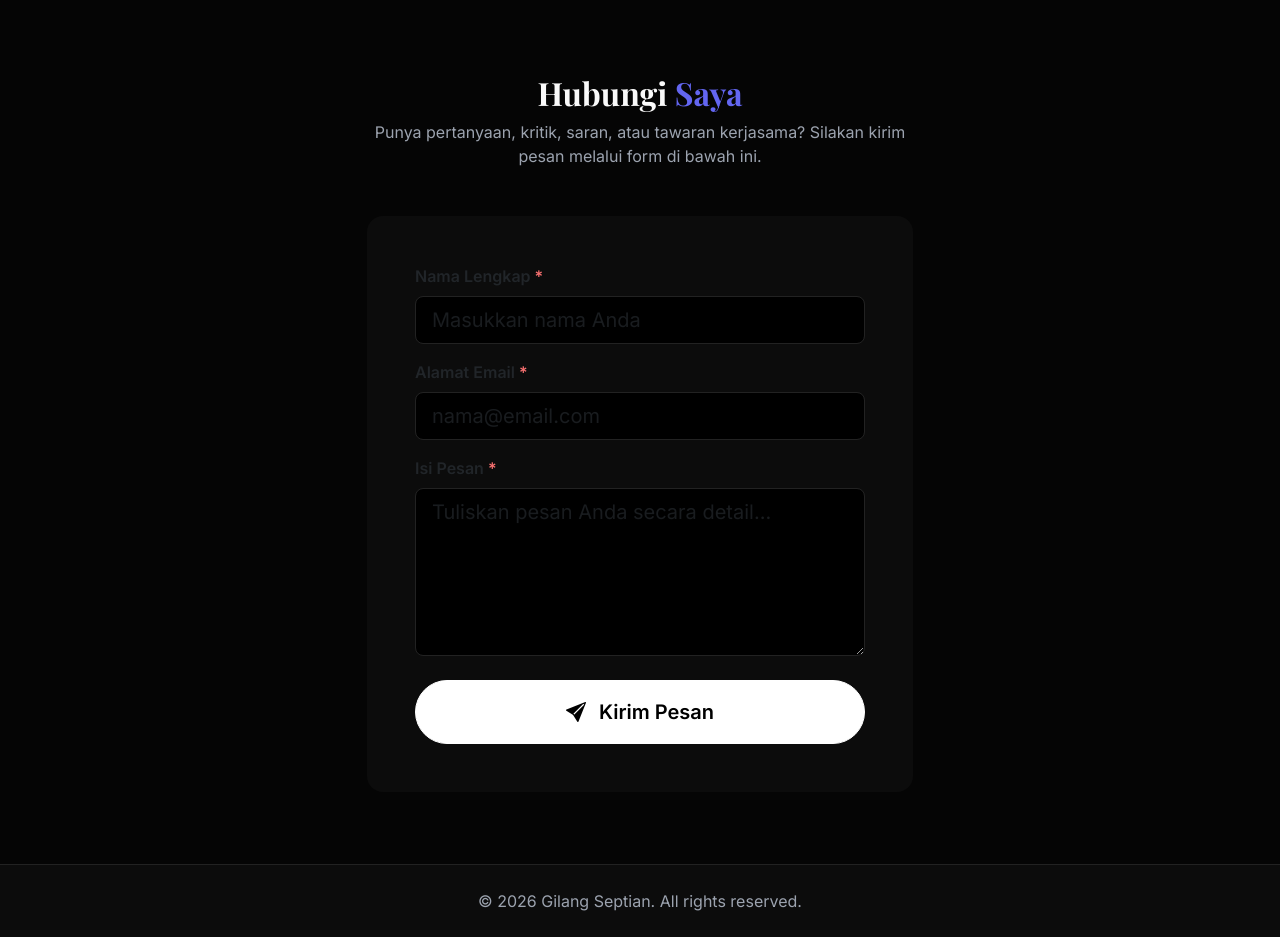
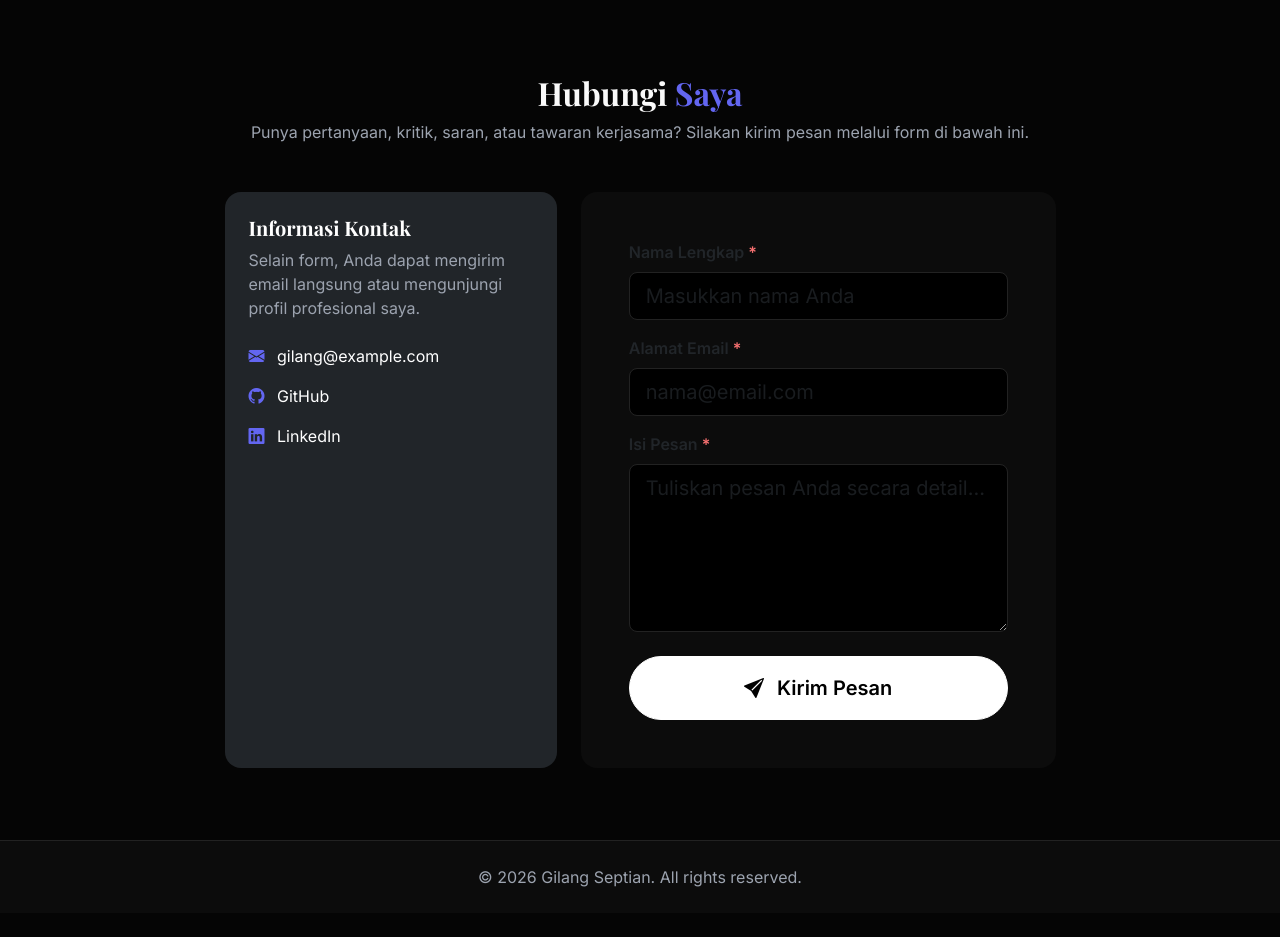
Before and after one commit to gilangseptiancahya15-source/Portofolio-Flask, a Flask app: page /contact in a window 1280 px wide. Shown: the part 94-1031 px from the top of the page. After the commit the page ends 981 px from the top, so only its background shows below. Run offline with Flask 3, Linux system fonts and the light colour scheme; some web fonts are replaced.

Commit message:
Menambahkan informasi kontak

```diff
--- a/app.py
+++ b/app.py
@@ -43,6 +43,10 @@ def ensure_schema():
             conn.execute(text('ALTER TABLE user ADD COLUMN photo_pos_x INTEGER DEFAULT 50'))
         if 'photo_pos_y' not in columns:
             conn.execute(text('ALTER TABLE user ADD COLUMN photo_pos_y INTEGER DEFAULT 50'))
+        if 'github' not in columns:
+            conn.execute(text('ALTER TABLE user ADD COLUMN github VARCHAR(200)'))
+        if 'linkedin' not in columns:
+            conn.execute(text('ALTER TABLE user ADD COLUMN linkedin VARCHAR(200)'))
 
 
 with app.app_context():
@@ -61,6 +65,8 @@ def init_database():
                 password=generate_password_hash('admin123'),
                 name='Gilang Septian',
                 email='gilang@example.com',
+                github='https://github.com/gilangseptian',
+                linkedin='https://www.linkedin.com/in/gilang-septian/',
                 bio='Mahasiswa Teknik Informatika yang antusias dalam pengembangan web dan teknologi.',
             )
             db.session.add(admin_baru)
@@ -304,6 +310,8 @@ def manage_profile():
         name = request.form.get('name')
         email = request.form.get('email')
         bio = request.form.get('bio')
+        github = request.form.get('github')
+        linkedin = request.form.get('linkedin')
 
         if not name or not email or not bio:
             flash('Semua kolom profil wajib diisi!', 'danger')
@@ -311,6 +319,8 @@ def manage_profile():
             admin.name = name
             admin.email = email
             admin.bio = bio
+            admin.github = github
+            admin.linkedin = linkedin
             admin.photo_pos_x, admin.photo_pos_y = parse_photo_position(request.form)
 
             file = request.files.get('photo')
--- a/models.py
+++ b/models.py
@@ -16,6 +16,8 @@ class User(db.Model):
     password = db.Column(db.String(200), nullable=False)
     name = db.Column(db.String(100), nullable=False)
     email = db.Column(db.String(120), nullable=False)
+    github = db.Column(db.String(200), nullable=True)
+    linkedin = db.Column(db.String(200), nullable=True)
     bio = db.Column(db.Text, nullable=True)
     photo = db.Column(db.String(200), nullable=True)
     photo_pos_x = db.Column(db.Integer, default=50)
--- a/templates/about.html
+++ b/templates/about.html
@@ -9,7 +9,7 @@
         <div class="col-md-4 text-center mb-4 mb-md-0">
             <!-- Foto Profil (Bisa diganti di dashboard) -->
             {% if user.photo %}
-            <img src="{{ url_for('static', filename='uploads/' + user.photo) }}" alt="{{ user.name }}" class="img-fluid rounded-circle shadow" style="width: 250px; height: 250px; object-fit: cover; object-position: {{ user.photo_position }}; border: 3px solid var(--primary);">
+            <img src="{{ url_for('static', filename='uploads/' + user.photo) }}" alt="{{ user.name }}" class="img-fluid rounded-circle shadow" style="width: 250px; height: 250px; object-fit: cover; object-position: {{ user.photo_pos_x or 50 }}% {{ user.photo_pos_y or 50 }}%; border: 3px solid var(--primary);">
             {% else %}
             <div class="rounded-circle d-flex align-items-center justify-content-center mx-auto" style="width: 250px; height: 250px; background-color: var(--bg-card); border: 2px solid var(--border-color);">
                 <i class="bi bi-person" style="font-size: 6rem; color: var(--text-muted);"></i>
--- a/templates/contact.html
+++ b/templates/contact.html
@@ -5,17 +5,45 @@
 {% block content %}
 <div class="container py-5 my-4">
     <div class="row justify-content-center">
-        <div class="col-lg-6 col-md-8">
+        <div class="col-lg-10 col-xl-9">
             <div class="text-center mb-5">
                 <h2 class="fw-bold">Hubungi <span class="text-primary">Saya</span></h2>
                 <p class="text-muted">Punya pertanyaan, kritik, saran, atau tawaran kerjasama? Silakan kirim pesan melalui form di bawah ini.</p>
             </div>
 
-            <div class="card border-0">
-                <div class="card-body p-4 p-md-5">
+            <div class="row g-4">
+                <div class="col-lg-5">
+                    <div class="card bg-dark border-0 h-100">
+                        <div class="card-body p-4">
+                            <h5 class="fw-bold text-white">Informasi Kontak</h5>
+                            <p class="text-muted mb-4">Selain form, Anda dapat mengirim email langsung atau mengunjungi profil profesional saya.</p>
+                            <ul class="list-unstyled mb-0">
+                                <li class="mb-3">
+                                    <i class="bi bi-envelope-fill text-primary me-2"></i>
+                                    <a href="mailto:{{ user.email }}" class="text-white text-decoration-none">{{ user.email }}</a>
+                                </li>
+                                {% if user.github %}
+                                <li class="mb-3">
+                                    <i class="bi bi-github text-primary me-2"></i>
+                                    <a href="{{ user.github }}" target="_blank" rel="noopener noreferrer" class="text-white text-decoration-none">GitHub</a>
+                                </li>
+                                {% endif %}
+                                {% if user.linkedin %}
+                                <li>
+                                    <i class="bi bi-linkedin text-primary me-2"></i>
+                                    <a href="{{ user.linkedin }}" target="_blank" rel="noopener noreferrer" class="text-white text-decoration-none">LinkedIn</a>
+                                </li>
+                                {% endif %}
+                            </ul>
+                        </div>
+                    </div>
+                </div>
 
-                    <!-- Form Kontak (Method POST) -->
-                    <form action="{{ url_for('contact') }}" method="POST">
+                <div class="col-lg-7">
+                    <div class="card border-0">
+                        <div class="card-body p-4 p-md-5">
+                            <!-- Form Kontak (Method POST) -->
+                            <form action="{{ url_for('contact') }}" method="POST">
                         <div class="mb-3">
                             <label for="name" class="form-label fw-semibold">Nama Lengkap <span style="color: #f87171;">*</span></label>
                             <input type="text" class="form-control form-control-lg" id="name" name="name" required placeholder="Masukkan nama Anda">
```
Also changed, not shown: templates/dashboard/profile.html (+9 -1 lines), templates/index.html (+33 -10 lines).
